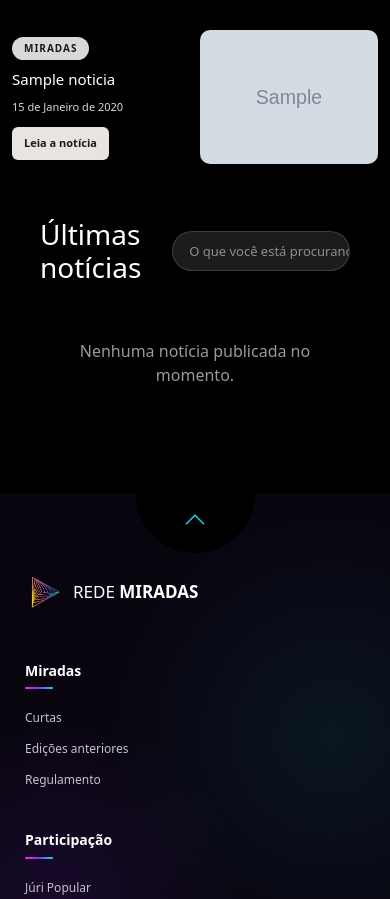
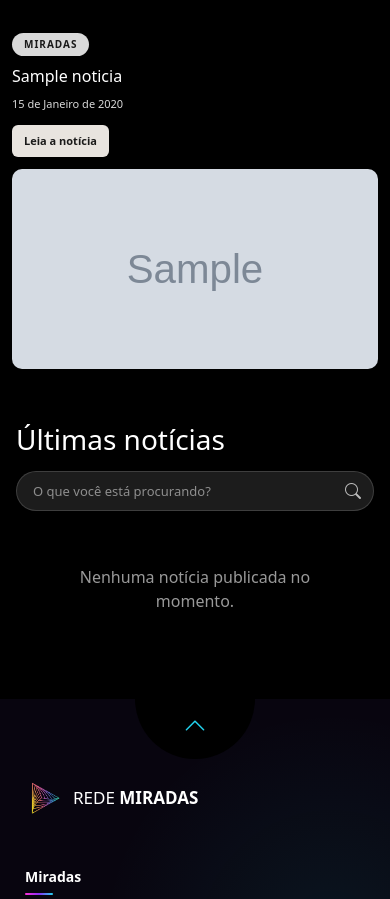
Before and after one commit to danybarreto2008/Rede-Miradas, a Django app: page /noticias/ in a window 390 px wide. Shown: the part 58-957 px from the top of the page. Run offline with Django 5.2, Linux system fonts and the light colour scheme; tables that the repository leaves empty hold one stand-in row (values such as "Sample post"); grey boxes marked "Sample" are stand-in pictures; some libraries are stand-ins or nearby versions.

Commit message:
Melhora a responsividade geral: noticias mobile, navbar em tablets e contencao de midias nas trilhas

```diff
--- a/rede_miradas/static/rede_miradas/css/base.css
+++ b/rede_miradas/static/rede_miradas/css/base.css
@@ -156,6 +156,17 @@
     color: #2fe7ff;
 
     transform: translateY(-1px);
+}
+
+@media (min-width: 1200px) and (max-width: 1399.98px) {
+    .nav-links-central {
+        gap: 1.15rem !important;
+    }
+
+    .nav-links-central .nav-link {
+        font-size: 0.85rem;
+        letter-spacing: 0.2px;
+    }
 }
 
 
@@ -886,6 +897,7 @@ footer {
 .selo-estrela {
     position: absolute;
     width: 400px;
+    max-width: 85vw;
     height: 200px;
     object-fit: contain;
     opacity: 0.9;
@@ -896,6 +908,7 @@ footer {
 .selo-imagem {
     position: relative;
     width: 400px;
+    max-width: 85vw;
     height: 200px;
     object-fit: contain;
     z-index: 3;
--- a/rede_miradas/static/rede_miradas/css/noticias.css
+++ b/rede_miradas/static/rede_miradas/css/noticias.css
@@ -917,6 +945,35 @@
         border-radius: 10px;
     }
 
+    .ultimas-noticias,
+    .destaques-secundarios,
+    .outros-posts {
+        padding: 0 20px;
+    }
+
+    .noticias-grid {
+        grid-template-columns: 1fr;
+        gap: 22px;
+    }
+
+    .noticia-grande {
+        grid-column: auto;
+        grid-row: auto;
+    }
+
+    .noticia-grande .noticia-imagem img {
+        height: 250px;
+    }
+
+    .noticia-pequena .noticia-imagem img {
+        height: 190px;
+    }
+
+    .outros-posts-grid {
+        grid-template-columns: repeat(2, 1fr);
+        gap: 20px;
+    }
+
     .noticia-detalhe {
         padding: 40px 20px 60px;
     }
@@ -971,15 +1028,79 @@
 }
 
 
+@media (max-width: 768px) {
+
+    .destaque-conteudo {
+        grid-template-columns: 1fr;
+        gap: 20px;
+        padding: 0 20px;
+    }
+
+    .destaque-imagem img {
+        width: 100%;
+        max-height: 240px;
+        object-fit: cover;
+    }
+
+    .destaques-secundarios-grid {
+        grid-template-columns: 1fr;
+        gap: 20px;
+    }
+
+    .titulo-noticias {
+        flex-direction: column;
+        align-items: stretch;
+        gap: 14px;
+    }
+
+    .campo-pesquisa {
+        width: 100%;
+        max-width: 100%;
+    }
+}
+
+
+@media (max-width: 600px) {
+
+    .ultimas-noticias,
+    .destaques-secundarios,
+    .outros-posts {
+        padding: 0 16px;
+        margin: 24px auto 40px;
+    }
+
+    .outros-posts-grid {
+        grid-template-columns: 1fr;
+        gap: 18px;
+    }
+
+    .noticia-grande .noticia-imagem img {
+        height: 200px;
+    }
+
+    .noticia-pequena .noticia-imagem img {
+        height: 170px;
+    }
+
+    .destaque-texto h1 {
+        font-size: 20px;
+    }
+
+    .destaque-imagem img {
+        max-height: 200px;
+    }
+}
+
+
 @media (max-width: 420px) {
 
     .destaque-conteudo {
-        gap: 10px;
+        gap: 12px;
         padding: 0 12px;
     }
 
     .destaque-texto h1 {
-        font-size: 15px;
+        font-size: 16px;
     }
 
     .botao-leia span {
--- a/rede_miradas/templates/rede_miradas/base.html
+++ b/rede_miradas/templates/rede_miradas/base.html
@@ -15,7 +15,7 @@
 
     <link rel="stylesheet" href="https://cdn.jsdelivr.net/npm/bootstrap-icons@1.11.3/font/bootstrap-icons.min.css">
 
-    <link rel="stylesheet" href="{% static 'rede_miradas/css/base.css' %}?v=3">
+    <link rel="stylesheet" href="{% static 'rede_miradas/css/base.css' %}?v=20261123_resp_v1">
 
 </head>
 <script>
@@ -78,7 +78,7 @@
 <body>
 
     <!-- Barra de navegação -->
-    <nav class="navbar navbar-expand-lg navbar-dark bg-black">
+    <nav class="navbar navbar-expand-xl navbar-dark bg-black">
 
         <div class="container-fluid px-4 px-lg-5">
 
@@ -103,10 +103,10 @@
 
 
             <!-- Menu em telas grandes -->
-            <div class="d-none d-lg-flex align-items-center w-100">
+            <div class="d-none d-xl-flex align-items-center w-100">
 
                 <!-- Links centralizados -->
-                <div class="position-absolute start-50 translate-middle-x d-flex align-items-center gap-4">
+                <div class="nav-links-central position-absolute start-50 translate-middle-x d-flex align-items-center gap-4">
 
 
                     <a class="nav-link" href="{% url 'home' %}">
--- a/rede_miradas/templates/rede_miradas/noticias.html
+++ b/rede_miradas/templates/rede_miradas/noticias.html
@@ -7,7 +7,7 @@ Notícias | Rede Miradas
 
 {% block conteudo %}
 
-<link rel="stylesheet" href="{% static 'rede_miradas/css/noticias.css' %}">
+<link rel="stylesheet" href="{% static 'rede_miradas/css/noticias.css' %}?v=20261123_resp_v1">
 
 <div class="pagina-noticias">
 
--- a/rede_miradas/templates/rede_miradas/trilha_detalhe.html
+++ b/rede_miradas/templates/rede_miradas/trilha_detalhe.html
@@ -4,7 +4,7 @@
 {% block titulo %}{{ trilha.titulo }} | Rede Miradas{% endblock %}
 
 {% block conteudo %}
-<link rel="stylesheet" href="{% static 'rede_miradas/css/trilha_detalhe.css' %}?v=2.0">
+<link rel="stylesheet" href="{% static 'rede_miradas/css/trilha_detalhe.css' %}?v=20261123_resp_v1">
 
 <div class="trilha-detalhe-page"
     style="--trilha-sidebar-bg: {{ trilha.cor_sidebar|default:'#8f3d4e' }}; --trilha-sidebar-top: {{ trilha.cor_sidebar_topo|default:'#ba586c' }};">
--- a/rede_miradas/templates/rede_miradas/trilhas_visão_geral.html
+++ b/rede_miradas/templates/rede_miradas/trilhas_visão_geral.html
@@ -4,7 +4,7 @@
 {% block titulo %}Trilhas de Aprendizagem | Rede Miradas{% endblock %}
 
 {% block conteudo %}
-<link rel="stylesheet" href="{% static 'rede_miradas/css/trilhas_visao_geral.css' %}?v=2.0">
+<link rel="stylesheet" href="{% static 'rede_miradas/css/trilhas_visao_geral.css' %}?v=20261123_resp_v1">
 
 <div class="trilhas-visao-geral-page">
     <aside class="trilhas-sidebar" aria-label="Navegação das Trilhas">
@@ -58,8 +58,8 @@
                     <small class="text-white-50">Você estava acessando esta trilha recentemente nesta sessão.</small>
                 </div>
             </div>
-            <div class="d-flex align-items-center gap-2">
-                <a href="{{ ultima_trilha_acessada.url }}" class="btn btn-sm px-3 py-2 fw-bold rounded-pill text-white"
+            <div class="d-flex align-items-center gap-2 retomada-cta-wrapper">
+                <a href="{{ ultima_trilha_acessada.url }}" class="btn btn-sm px-3 py-2 fw-bold rounded-pill text-white btn-retomada-cta"
                     style="background: linear-gradient(135deg, #7c3aed 0%, #22d3ee 100%);">
                     Continuar Aula <i class="bi bi-arrow-right ms-1"></i>
                 </a>
```
Also changed, not shown: other parts of rede_miradas/static/rede_miradas/css/noticias.css (+28 -0 lines), rede_miradas/static/rede_miradas/css/trilha_detalhe.css (+52 -0 lines), rede_miradas/static/rede_miradas/css/trilhas_visao_geral.css (+38 -0 lines).
